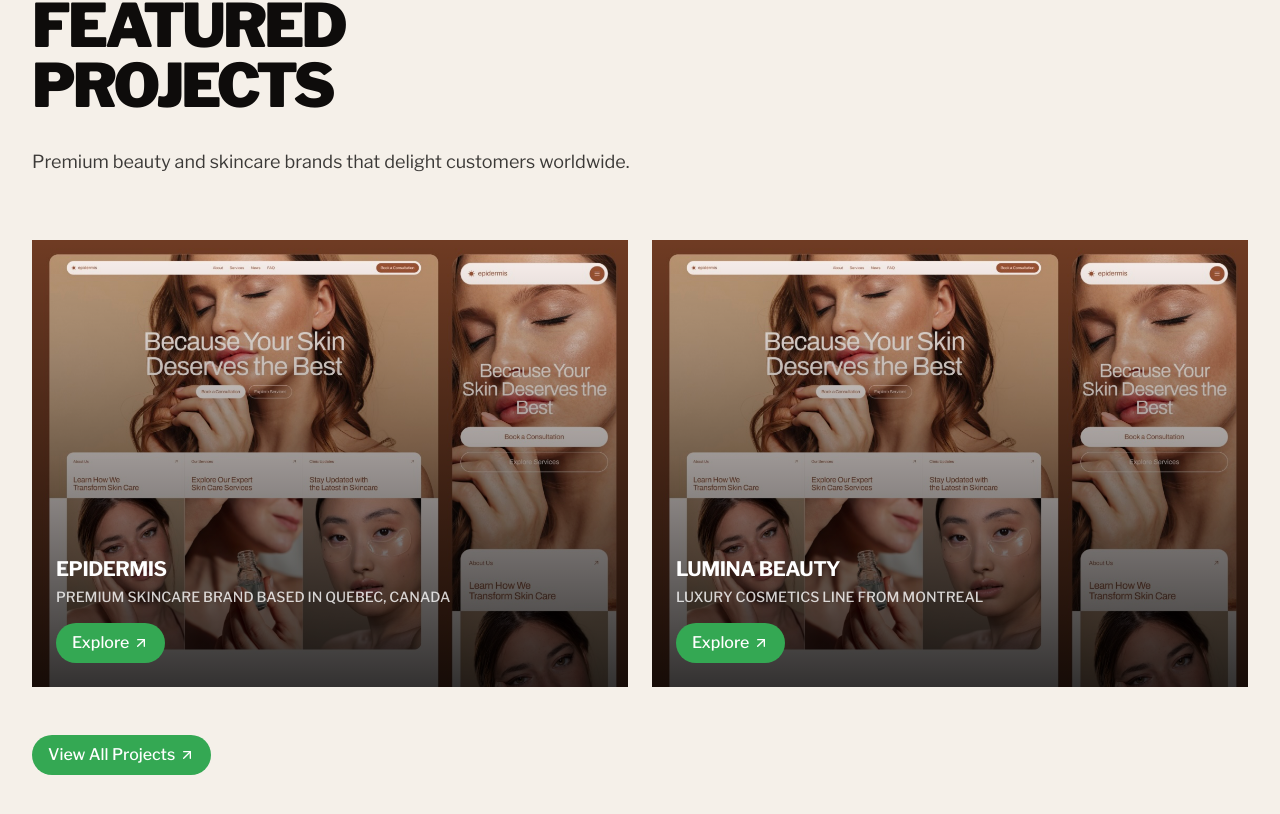
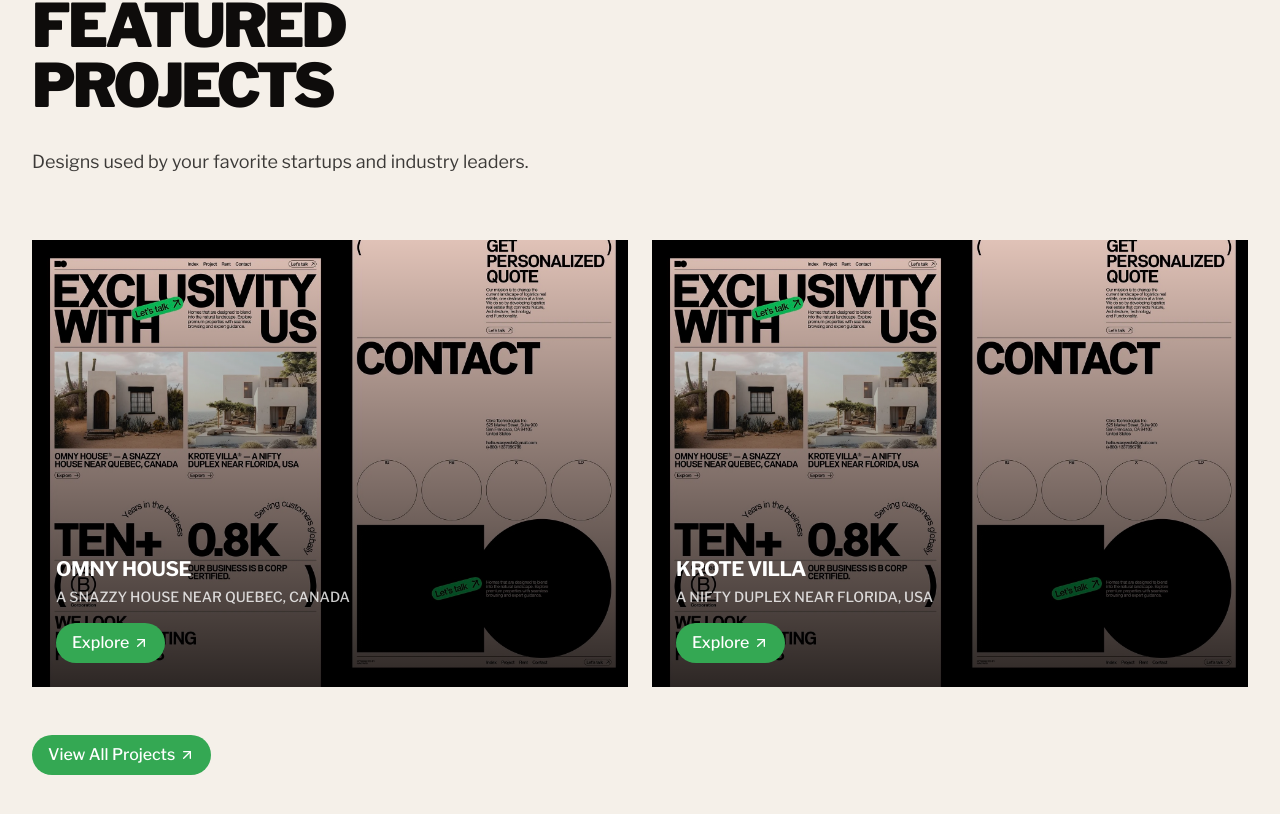
Before and after one commit to hanzoai/agency, a React (Vite) app: page / in a window 1280 px wide. Shown: the part 2327-3141 px from the top of the page. Built offline with nearby package versions, Linux system fonts and the light colour scheme.

Commit message:
Reverted to edit edt-1c84451e-ea0f-4aa0-8311-b42447cb33b7: "Make nav links functional
Make sure the navigation links in the header are functional and point to the correct sections."

```diff
--- a/src/components/CaseStudy.tsx
+++ b/src/components/CaseStudy.tsx
@@ -11,20 +11,20 @@ const CaseStudy = () => {
             FEATURED<br/>PROJECTS
           </h2>
           <p className="text-lg text-primary/80 reveal">
-            Premium beauty and skincare brands that delight customers worldwide.
+            Designs used by your favorite startups and industry leaders.
           </p>
         </div>
 
         <div className="grid md:grid-cols-2 gap-6">
           <div className="relative aspect-[4/3] overflow-hidden group reveal">
             <img
-              src="/img/544b28ac-2882-449e-a592-656385b9f4a7.png"
-              alt="Epidermis skincare"
+              src="/img/050894ef-9663-4050-b4f3-703025fef28a.png"
+              alt="Property example"
               className="w-full h-full object-cover"
             />
             <div className="absolute inset-0 bg-gradient-to-t from-black/80 to-transparent flex flex-col justify-end p-6">
-              <h3 className="text-xl font-bold text-white uppercase">EPIDERMIS</h3>
-              <p className="text-white/80 mt-1 text-sm uppercase font-medium">PREMIUM SKINCARE BRAND BASED IN QUEBEC, CANADA</p>
+              <h3 className="text-xl font-bold text-white uppercase">OMNY HOUSE</h3>
+              <p className="text-white/80 mt-1 text-sm uppercase font-medium">A SNAZZY HOUSE NEAR QUEBEC, CANADA</p>
               <button className="mt-4 lets-talk-btn w-fit">
                 Explore
                 <ArrowUpRight size={16} className="ml-1" />
@@ -34,13 +34,13 @@ const CaseStudy = () => {
 
           <div className="relative aspect-[4/3] overflow-hidden group reveal">
             <img
-              src="/img/544b28ac-2882-449e-a592-656385b9f4a7.png"
-              alt="Lumina Beauty"
+              src="/img/050894ef-9663-4050-b4f3-703025fef28a.png"
+              alt="Property example"
               className="w-full h-full object-cover"
             />
             <div className="absolute inset-0 bg-gradient-to-t from-black/80 to-transparent flex flex-col justify-end p-6">
-              <h3 className="text-xl font-bold text-white uppercase">LUMINA BEAUTY</h3>
-              <p className="text-white/80 mt-1 text-sm uppercase font-medium">LUXURY COSMETICS LINE FROM MONTREAL</p>
+              <h3 className="text-xl font-bold text-white uppercase">KROTE VILLA</h3>
+              <p className="text-white/80 mt-1 text-sm uppercase font-medium">A NIFTY DUPLEX NEAR FLORIDA, USA</p>
               <button className="mt-4 lets-talk-btn w-fit">
                 Explore
                 <ArrowUpRight size={16} className="ml-1" />
--- a/src/data/projectsData.ts
+++ b/src/data/projectsData.ts
@@ -3,58 +3,58 @@
 export const projects = [
   {
     id: 1,
-    title: 'EPIDERMIS',
-    description: 'PREMIUM SKINCARE BRAND BASED IN QUEBEC, CANADA',
-    image: '/img/544b28ac-2882-449e-a592-656385b9f4a7.png',
+    title: 'OMNY HOUSE',
+    description: 'A SNAZZY HOUSE NEAR QUEBEC, CANADA',
+    image: '/img/050894ef-9663-4050-b4f3-703025fef28a.png',
     category: 'Branding',
   },
   {
     id: 2,
-    title: 'LUMINA BEAUTY',
-    description: 'LUXURY COSMETICS LINE FROM MONTREAL',
-    image: '/img/544b28ac-2882-449e-a592-656385b9f4a7.png',
+    title: 'KROTE VILLA',
+    description: 'A NIFTY DUPLEX NEAR FLORIDA, USA',
+    image: '/img/050894ef-9663-4050-b4f3-703025fef28a.png',
     category: 'UI/UX',
   },
   {
     id: 3,
-    title: 'DERMAVIE',
-    description: 'ORGANIC SKINCARE SOLUTIONS FROM QUEBEC CITY',
-    image: '/img/544b28ac-2882-449e-a592-656385b9f4a7.png',
+    title: 'MODERNIST RETREAT',
+    description: 'LUXURY VACATION HOME IN CALIFORNIA',
+    image: '/img/050894ef-9663-4050-b4f3-703025fef28a.png',
     category: 'Web Design',
   },
   {
     id: 4,
-    title: 'GLOW ESSENTIALS',
-    description: 'NATURAL BEAUTY PRODUCTS MADE IN CANADA',
-    image: '/img/544b28ac-2882-449e-a592-656385b9f4a7.png',
+    title: 'URBAN LOFT',
+    description: 'CONTEMPORARY APARTMENT IN NEW YORK',
+    image: '/img/050894ef-9663-4050-b4f3-703025fef28a.png',
     category: 'App Design',
   },
   {
     id: 5,
-    title: 'PURE RADIANCE',
-    description: 'ECO-FRIENDLY MAKEUP COLLECTION FROM QUEBEC',
-    image: '/img/544b28ac-2882-449e-a592-656385b9f4a7.png',
+    title: 'COASTAL VILLA',
+    description: 'OCEANFRONT PROPERTY WITH SCENIC VIEWS',
+    image: '/img/050894ef-9663-4050-b4f3-703025fef28a.png',
     category: 'Digital Art',
   },
   {
     id: 6,
-    title: 'VELVET COSMETICS',
-    description: 'INNOVATIVE MAKEUP BRAND FROM LAVAL, QUEBEC',
-    image: '/img/544b28ac-2882-449e-a592-656385b9f4a7.png',
+    title: 'MOUNTAIN CABIN',
+    description: 'COZY RETREAT IN THE ALPINE WILDERNESS',
+    image: '/img/050894ef-9663-4050-b4f3-703025fef28a.png',
     category: 'Blockchain',
   },
   {
     id: 7,
-    title: 'ÉCLAT BEAUTY',
-    description: 'PREMIUM SKINCARE SOLUTIONS FROM MONTREAL',
-    image: '/img/544b28ac-2882-449e-a592-656385b9f4a7.png',
+    title: 'DESERT OASIS',
+    description: 'SUSTAINABLE LIVING IN ARID LANDSCAPES',
+    image: '/img/050894ef-9663-4050-b4f3-703025fef28a.png',
     category: 'Fintech',
   },
   {
     id: 8,
-    title: 'NORDIQUE SKIN',
-    description: 'COLD-CLIMATE SKINCARE SPECIALISTS FROM QUEBEC',
-    image: '/img/544b28ac-2882-449e-a592-656385b9f4a7.png',
+    title: 'FOREST HIDEAWAY',
+    description: 'SECLUDED WOODEN HOME AMONG ANCIENT TREES',
+    image: '/img/050894ef-9663-4050-b4f3-703025fef28a.png',
     category: 'E-commerce',
   }
 ];
```
Also changed, not shown: public/img/544b28ac-2882-449e-a592-656385b9f4a7.png (deleted).
